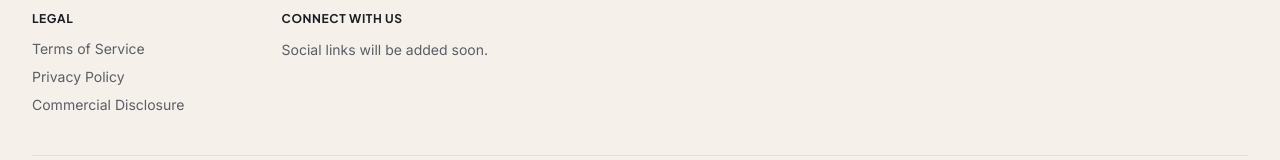
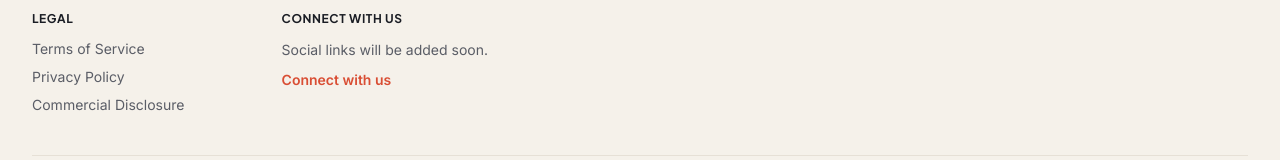
Before and after one commit to jackieyan06/myenapp, a Next.js app in the folder meeting-foreigners-in-japan/: page / in a window 1280 px wide. Shown: the part 1488-1648 px from the top of the page. Built offline with nearby package versions, Linux system fonts and the light colour scheme; no server answers; the database is empty.

Commit message:
Link footer contact section to Connect page

```diff
--- a/meeting-foreigners-in-japan/src/components/Footer.tsx
+++ b/meeting-foreigners-in-japan/src/components/Footer.tsx
@@ -96,6 +96,7 @@ export function Footer() {
           <div>
             <h3 className="text-xs font-bold uppercase tracking-wider text-[#1A1D24]">{t("footerConnect")}</h3>
             <p className="mt-3 text-sm leading-relaxed text-[#5A5D66]">{t("footerSocialComingSoon")}</p>
+            <Link href="/contact" className="mt-2 inline-flex text-sm font-semibold text-[#D94E34] transition hover:underline">{t("footerConnect")}</Link>
           </div>
         </div>
 
```
